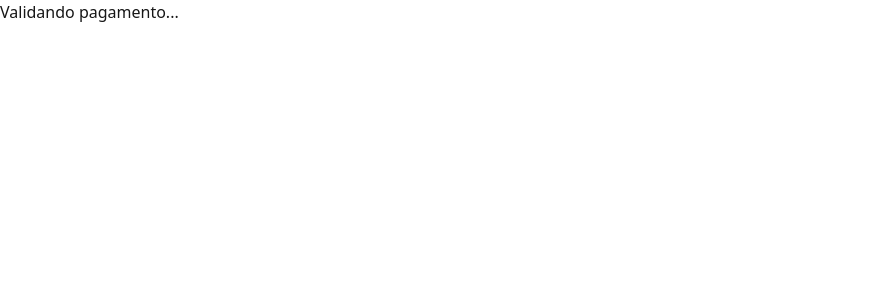
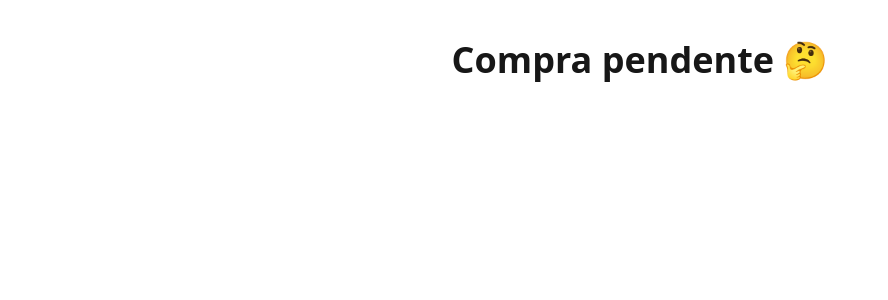
Before and after one commit to kalebefukuda/acsa-lucas-wedding, a Next.js app: page /sucesso in a window 1280 px wide. Shown: the top 300 px of the page, without its empty margins (0-888 px from the left). Built offline with nearby package versions, Linux system fonts and the light colour scheme; a web font is replaced by a local one.

Commit message:
resolve problem with success page

```diff
--- a/src/app/sucesso/page.tsx
+++ b/src/app/sucesso/page.tsx
@@ -1,23 +1,27 @@
-"use client"
-import { useSearchParams } from "next/navigation"
-import { useEffect, useState } from "react"
+'use client';
+
+import { Suspense } from "react";
+import { useSearchParams } from "next/navigation";
+
+function SucessoContent() {
+  const searchParams = useSearchParams();
+  const status = searchParams.get("status");
+
+  return (
+    <div className="p-10 text-center">
+      <h1 className="text-4xl font-bold">
+        {status === "approved" ? "Compra aprovada 🎉" : "Compra pendente 🤔"}
+      </h1>
+    </div>
+  );
+}
 
 export default function SucessoPage() {
-  const searchParams = useSearchParams()
-  const transactionId = searchParams.get("transaction_id")
-  const [isValid, setIsValid] = useState(false)
+  return (
+    <Suspense fallback={<div className="p-10 text-center">Carregando...</div>}>
+      <SucessoContent />
+    </Suspense>
+  );
+}
 
-  useEffect(() => {
-    async function validatePayment() {
-      const res = await fetch(`/api/validate?transaction_id=${transactionId}`)
-      const data = await res.json()
-      setIsValid(data.valid)
-    }
-
-    if (transactionId) validatePayment()
-  }, [transactionId])
-
-  if (!isValid) return <p>Validando pagamento...</p>
-
-  return <h1>Obrigado pelo presente! ❤️</h1>
-}
+export const dynamic = "force-dynamic";
```
